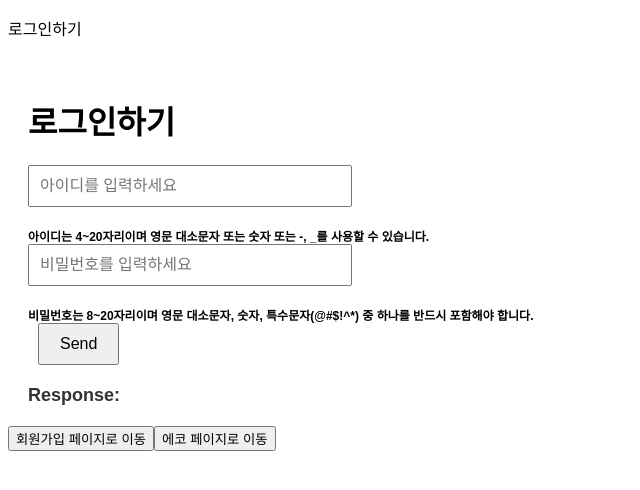
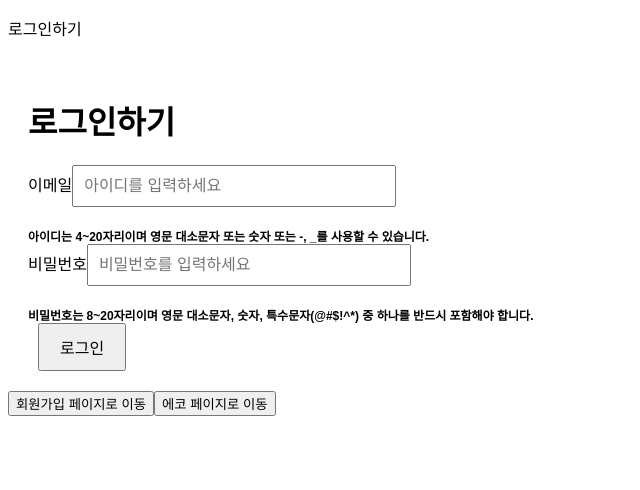
Before and after one commit to wafflestudio/internhasha-web, a React (Vite) app: page / in a window 1280 px wide. Shown: the top 490 px of the page, without its empty margins (0-640 px from the left). Built offline with nearby package versions, Linux system fonts and the light colour scheme; no server answers.

Commit message:
✨ Form, Input을 관리하기 위한 공통 컴포넌트 분리

```diff
--- /dev/null
+++ b/src/components/form/FormContainer.tsx
@@ -0,0 +1,47 @@
+interface FormContainerProps extends React.FormHTMLAttributes<HTMLFormElement> {
+  handleSubmit(): void;
+  disabled: boolean;
+  response: string;
+  buttonDescription: string;
+}
+
+export const FormContainer = ({
+  id,
+  handleSubmit,
+  children,
+  disabled,
+  response,
+  buttonDescription,
+}: FormContainerProps) => {
+  return (
+    <>
+      <form
+        id={id}
+        onSubmit={(event) => {
+          event.preventDefault();
+          handleSubmit();
+        }}
+      >
+        {children}
+        <button
+          type="submit"
+          form={id}
+          style={{
+            padding: '10px 20px',
+            marginLeft: '10px',
+            fontSize: '16px',
+            cursor: 'pointer',
+          }}
+          disabled={disabled}
+        >
+          {buttonDescription}
+        </button>
+      </form>
+      {response !== '' && (
+        <div style={{ marginTop: '20px', fontSize: '18px', color: '#333' }}>
+          <strong>{response}</strong>
+        </div>
+      )}
+    </>
+  );
+};
--- /dev/null
+++ b/src/components/form/index.tsx
@@ -0,0 +1 @@
+export * from '@/components/form/FormContainer';
--- a/src/components/input/LabelContainer.tsx
+++ b/src/components/input/LabelContainer.tsx
@@ -1,16 +1,25 @@
 interface LabelContainertProps extends React.HTMLAttributes<HTMLDivElement> {
   label: string;
+  isError?: boolean;
+  description?: string;
 }
 
 export const LabelContainer = ({
   children,
   label,
   id,
+  isError,
+  description,
 }: LabelContainertProps) => {
   return (
     <div>
       <label htmlFor={id}>{label}</label>
       {children}
+      {description !== undefined && isError === true && (
+        <div style={{ marginTop: '20px', fontSize: '12px', color: 'black' }}>
+          <strong>{description}</strong>
+        </div>
+      )}
     </div>
   );
 };
--- a/src/components/input/TextInput.tsx
+++ b/src/components/input/TextInput.tsx
@@ -18,6 +18,7 @@ export const TextInput = ({
       onChange={onChange}
       onKeyDown={onKeyDown}
       placeholder={placeholder}
+      style={{ padding: '10px', width: '300px', fontSize: '16px' }}
     />
   );
 };
--- a/src/pages/EmailVerifyPage/index.tsx
+++ b/src/pages/EmailVerifyPage/index.tsx
@@ -2,6 +2,9 @@ import { useMutation } from '@tanstack/react-query';
 import { useState } from 'react';
 import { useLocation } from 'react-router';
 
+import { FormContainer } from '@/components/form';
+import { TextInput } from '@/components/input';
+import { LabelContainer } from '@/components/input/LabelContainer';
 import { authPresentation } from '@/presentation/authPresentation';
 import { useGuardContext } from '@/shared/context/hooks';
 import { ServiceContext } from '@/shared/context/ServiceContext';
@@ -32,29 +35,28 @@ export const EmailVerifyPage = () => {
   return (
     <div>
       <h1>이메일 인증</h1>
-      <form
+      <FormContainer
         id="EmailVerifyForm"
-        onSubmit={(event) => {
-          event.preventDefault();
-          onSubmit();
-        }}
+        handleSubmit={onSubmit}
+        disabled={isPending}
+        response={responseMessage}
+        buttonDescription="회원가입 완료하기"
       >
-        <input
+        <LabelContainer
+          label="이메일"
           id="email"
-          type="text"
+          isError={email.isError}
+          description="snu.ac.kr로 끝나는 메일을 작성해주세요."
+        >
+          <TextInput
+            id="email"
             value={email.value}
             onChange={(e) => {
               email.onChange(e.target.value);
             }}
             placeholder="스누 메일을 입력하세요"
             disabled={isPending}
-          style={{ padding: '10px', width: '300px', fontSize: '16px' }}
           />
-        {email.isError && (
-          <div style={{ marginTop: '20px', fontSize: '12px', color: 'black' }}>
-            <strong>snu.ac.kr로 끝나는 메일을 작성해주세요.</strong>
-          </div>
-        )}
           <button
             onClick={(event) => {
               event.preventDefault();
@@ -64,39 +66,26 @@ export const EmailVerifyPage = () => {
           >
             이메일 인증하기
           </button>
+        </LabelContainer>
+        <LabelContainer
+          label="인증 코드"
+          id="code"
+          isError={code.isError}
+          description="유효하지 않은 인증코드입니다."
+        >
           {showCodeInput && (
-          <input
+            <TextInput
               id="code"
-            type="text"
               value={code.value}
               onChange={(e) => {
                 code.onChange(e.target.value);
               }}
-            placeholder="인증 코드를 입력하세요"
+              placeholder="이메일 인증 코드를 입력하세요"
               disabled={isPending}
-            style={{ padding: '10px', width: '300px', fontSize: '16px' }}
             />
           )}
-        <button
-          type="submit"
-          form="EmailVerifyForm"
-          style={{
-            padding: '10px 20px',
-            marginLeft: '10px',
-            fontSize: '16px',
-            cursor: 'pointer',
-          }}
-          disabled={isPending}
-        >
-          회원 가입하기
-        </button>
-      </form>
-
-      {responseMessage !== '' && (
-        <div style={{ marginTop: '20px', fontSize: '18px', color: '#333' }}>
-          <strong>Response:</strong> {responseMessage}
-        </div>
-      )}
+        </LabelContainer>
+      </FormContainer>
     </div>
   );
 };
--- a/src/pages/LandingPage/LogInForm.tsx
+++ b/src/pages/LandingPage/LogInForm.tsx
@@ -1,6 +1,9 @@
 import { useMutation } from '@tanstack/react-query';
 import { useState } from 'react';
 
+import { FormContainer } from '@/components/form';
+import { TextInput } from '@/components/input';
+import { LabelContainer } from '@/components/input/LabelContainer';
 import { authPresentation } from '@/presentation/authPresentation';
 import { useGuardContext } from '@/shared/context/hooks';
 import { ServiceContext } from '@/shared/context/ServiceContext';
@@ -22,33 +25,36 @@ export const LogInForm = () => {
   return (
     <div style={{ padding: '20px', fontFamily: 'Arial, sans-serif' }}>
       <h1>로그인하기</h1>
-      <form
-        id="signInForm"
-        onSubmit={(event) => {
-          event.preventDefault();
-          onSubmit();
-        }}
+      <FormContainer
+        id="SignInForm"
+        handleSubmit={onSubmit}
+        disabled={isPending}
+        response={responseMessage}
+        buttonDescription="로그인"
       >
-        <input
+        <LabelContainer
+          label="이메일"
           id="email"
-          type="text"
+          isError={email.isError}
+          description="아이디는 4~20자리이며 영문 대소문자 또는 숫자 또는 -, _를 사용할 수 있습니다."
+        >
+          <TextInput
+            id="email"
             value={email.value}
             onChange={(e) => {
               email.onChange(e.target.value);
             }}
             placeholder="아이디를 입력하세요"
             disabled={isPending}
-          style={{ padding: '10px', width: '300px', fontSize: '16px' }}
           />
-        {email.isError && (
-          <div style={{ marginTop: '20px', fontSize: '12px', color: 'black' }}>
-            <strong>
-              아이디는 4~20자리이며 영문 대소문자 또는 숫자 또는 -, _를 사용할
-              수 있습니다.
-            </strong>
-          </div>
-        )}
-        <input
+        </LabelContainer>
+        <LabelContainer
+          label="비밀번호"
+          id="password"
+          isError={password.isError}
+          description="비밀번호는 8~20자리이며 영문 대소문자, 숫자, 특수문자(@#$!^*) 중 하나를 반드시 포함해야 합니다."
+        >
+          <TextInput
             id="password"
             type="password"
             value={password.value}
@@ -57,33 +63,9 @@ export const LogInForm = () => {
             }}
             placeholder="비밀번호를 입력하세요"
             disabled={isPending}
-          style={{ padding: '10px', width: '300px', fontSize: '16px' }}
           />
-        {password.isError && (
-          <div style={{ marginTop: '20px', fontSize: '12px', color: 'black' }}>
-            <strong>
-              비밀번호는 8~20자리이며 영문 대소문자, 숫자, 특수문자(@#$!^*) 중
-              하나를 반드시 포함해야 합니다.
-            </strong>
-          </div>
-        )}
-        <button
-          type="submit"
-          form="signInForm"
-          style={{
-            padding: '10px 20px',
-            marginLeft: '10px',
-            fontSize: '16px',
-            cursor: 'pointer',
-          }}
-          disabled={isPending}
-        >
-          Send
-        </button>
-      </form>
-      <div style={{ marginTop: '20px', fontSize: '18px', color: '#333' }}>
-        <strong>Response:</strong> {responseMessage}
-      </div>
+        </LabelContainer>
+      </FormContainer>
     </div>
   );
 };
--- a/src/pages/SignUpPage/LocalSignUpForm.tsx
+++ b/src/pages/SignUpPage/LocalSignUpForm.tsx
@@ -1,6 +1,9 @@
 import { useMutation } from '@tanstack/react-query';
 import { useState } from 'react';
 
+import { FormContainer } from '@/components/form';
+import { TextInput } from '@/components/input';
+import { LabelContainer } from '@/components/input/LabelContainer';
 import { authPresentation } from '@/presentation/authPresentation';
 import { useGuardContext } from '@/shared/context/hooks';
 import { ServiceContext } from '@/shared/context/ServiceContext';
@@ -28,30 +31,36 @@ export const LocalSignUpForm = () => {
   };
   return (
     <div>
-      <form
-        id="signUpForm"
-        onSubmit={(event) => {
-          event.preventDefault();
-          onSubmit();
-        }}
+      <FormContainer
+        id="SignUpForm"
+        handleSubmit={onSubmit}
+        disabled={isPending}
+        response={responseMessage}
+        buttonDescription="회원가입 완료하기"
       >
-        <input
+        <LabelContainer
+          label="이메일"
           id="email"
-          type="text"
+          isError={email.isError}
+          description="snu.ac.kr로 끝나는 메일을 작성해주세요."
+        >
+          <TextInput
+            id="email"
             value={email.value}
             onChange={(e) => {
               email.onChange(e.target.value);
             }}
             placeholder="스누 메일을 입력하세요"
             disabled={isPending}
-          style={{ padding: '10px', width: '300px', fontSize: '16px' }}
           />
-        {email.isError && (
-          <div style={{ marginTop: '20px', fontSize: '12px', color: 'black' }}>
-            <strong>snu.ac.kr로 끝나는 메일을 작성해주세요.</strong>
-          </div>
-        )}
-        <input
+        </LabelContainer>
+        <LabelContainer
+          label="비밀번호"
+          id="password"
+          isError={password.isError}
+          description="비밀번호는 8~20자리이며 영문 대소문자, 숫자, 특수문자(@#$!^*) 중 하나를 반드시 포함해야 합니다."
+        >
+          <TextInput
             id="password"
             type="password"
             value={password.value}
@@ -60,68 +69,41 @@ export const LocalSignUpForm = () => {
             }}
             placeholder="비밀번호를 입력하세요"
             disabled={isPending}
-          style={{ padding: '10px', width: '300px', fontSize: '16px' }}
           />
-        {password.isError && (
-          <div style={{ marginTop: '20px', fontSize: '12px', color: 'black' }}>
-            <strong>
-              비밀번호는 8~20자리이며 영문 대소문자, 숫자, 특수문자(@#$!^*) 중
-              하나를 반드시 포함해야 합니다.
-            </strong>
-          </div>
-        )}
-        <input
+        </LabelContainer>
+        <LabelContainer
+          label="아이디"
           id="name"
-          type="text"
+          isError={name.isError}
+          description="아이디는 4~20자리이며 영문 대소문자 또는 숫자 또는 -, _를 사용할 수 있습니다."
+        >
+          <TextInput
+            id="name"
             value={name.value}
             onChange={(e) => {
               name.onChange(e.target.value);
             }}
             placeholder="아이디를 입력하세요"
             disabled={isPending}
-          style={{ padding: '10px', width: '300px', fontSize: '16px' }}
           />
-        {name.isError && (
-          <div style={{ marginTop: '20px', fontSize: '12px', color: 'black' }}>
-            <strong>
-              아이디는 4~20자리이며 영문 대소문자 또는 숫자 또는 -, _를 사용할
-              수 있습니다.
-            </strong>
-          </div>
-        )}
-        <input
+        </LabelContainer>
+        <LabelContainer
+          label="전화번호"
           id="phoneNumber"
-          type="text"
+          isError={phoneNumber.isError}
+          description="전화번호는 010-1111-1111의 형태로 작성해주세요."
+        >
+          <TextInput
+            id="phoneNumber"
             value={phoneNumber.value}
             onChange={(e) => {
               phoneNumber.onChange(e.target.value);
             }}
             placeholder="전화번호를 입력하세요"
             disabled={isPending}
-          style={{ padding: '10px', width: '300px', fontSize: '16px' }}
           />
-        {phoneNumber.isError && (
-          <div style={{ marginTop: '20px', fontSize: '12px', color: 'black' }}>
-            <strong>전화번호는 010-1111-1111의 형태로 작성해주세요.</strong>
-          </div>
-        )}
-        <button
-          type="submit"
-          form="signUpForm"
-          style={{
-            padding: '10px 20px',
-            marginLeft: '10px',
-            fontSize: '16px',
-            cursor: 'pointer',
-          }}
-          disabled={isPending}
-        >
-          회원가입하기
-        </button>
-      </form>
-      <div style={{ marginTop: '20px', fontSize: '18px', color: '#333' }}>
-        <strong>Response:</strong> {responseMessage}
-      </div>
+        </LabelContainer>
+      </FormContainer>
     </div>
   );
 };
```
Lines whose indentation alone changed are shown as unchanged.
